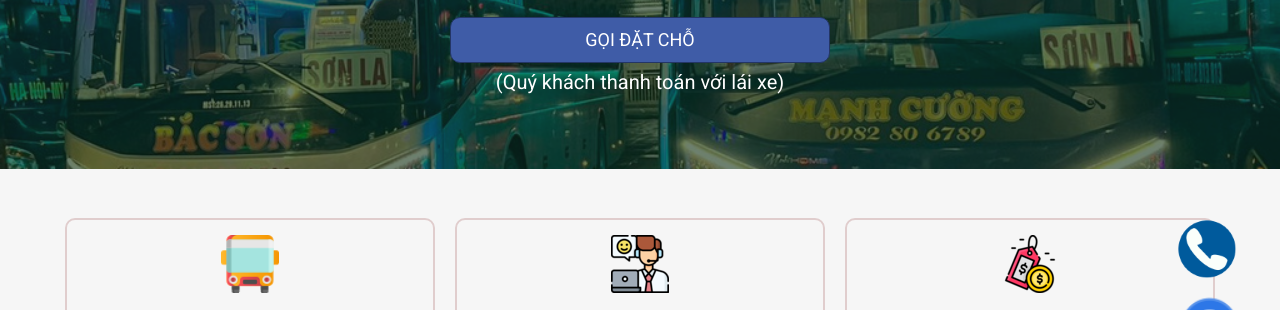
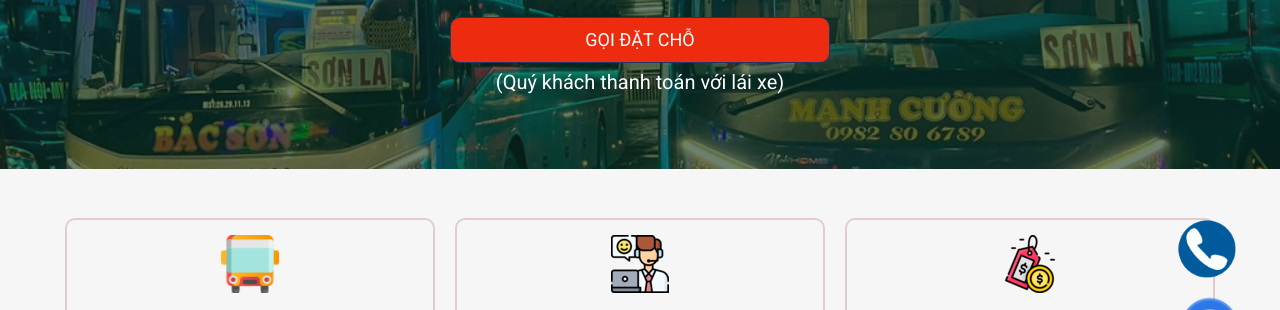
Before and after one commit to LuongNhung/xekhachbacson.vn, a plain HTML site: page index.html in a window 1280 px wide. Shown: the part 416-726 px from the top of the page. Drawn offline with Linux system fonts and the light colour scheme.

Commit message:
Update styles_index.css

```diff
--- a/css/styles_index.css
+++ b/css/styles_index.css
@@ -43,7 +43,7 @@ ul li{
 .text-booking-button{
 	text-transform: uppercase;
 	width:380px;
-	background-color: #3f5ca7;
+	background-color: #ed2b0e;
 	border-color: #243665;
 	border-radius: 10px;
 }
```
